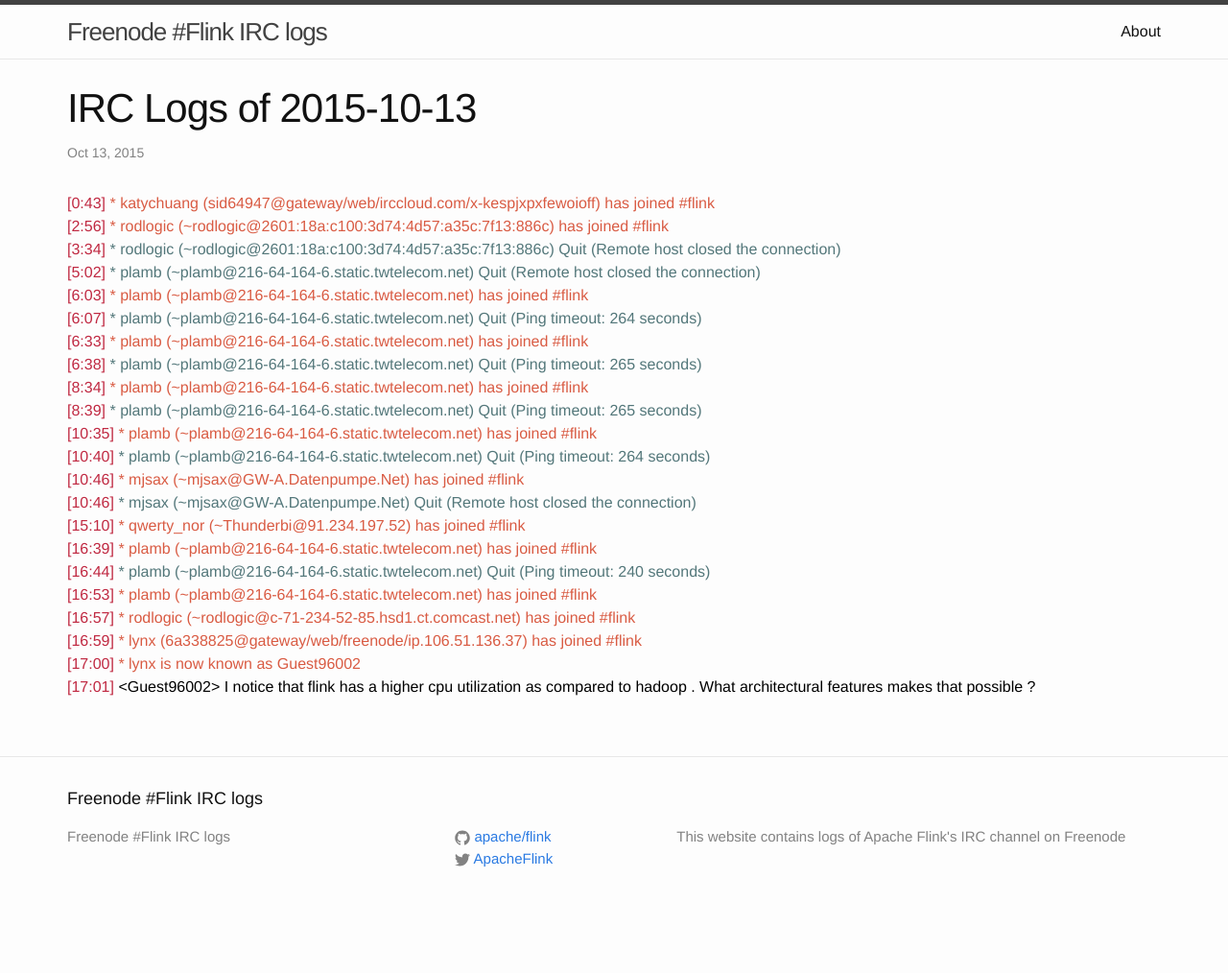
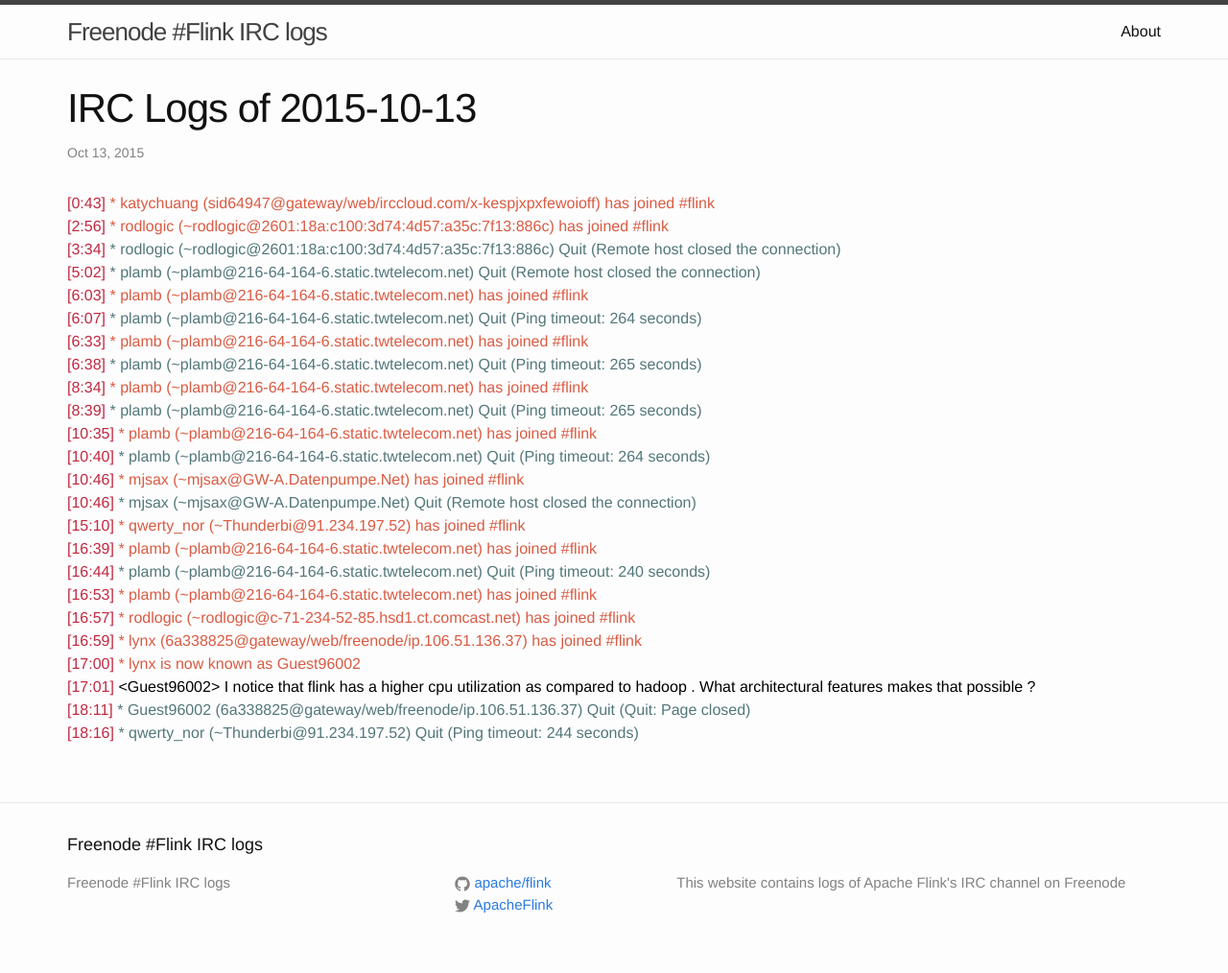
Before and after one commit to flink-irc-logs/flink-irc-logs.github.io, a Jekyll site: the page built from _posts/2015-10-13-logs.markdown, in a window 1280 px wide. Shown: the whole page at 96% size. Built offline with Jekyll 4.4.1, drawn with Linux system fonts in a browser that asks for light colours; before the commit the page ends 966 px from its top, so only the background shows below that.

Commit message:
Update of the logs on Tue Oct 13 19:26:09 CEST 2015

```diff
--- a/_posts/2015-10-13-logs.markdown
+++ b/_posts/2015-10-13-logs.markdown
@@ -26,3 +26,5 @@
 <span class="irc-date">[16:59]</span> <span class="irc-green">* lynx (6a338825@gateway/web/freenode/ip.106.51.136.37) has joined #flink</span><br />
 <span class="irc-date">[17:00]</span> <span class="irc-green">* lynx is now known as Guest96002</span><br />
 <span class="irc-date">[17:01]</span> <span class="irc-black">&lt;Guest96002&gt; I notice that flink has a higher cpu utilization as compared to hadoop . What architectural features makes that possible ?</span><br />
+<span class="irc-date">[18:11]</span> <span class="irc-navy">* Guest96002 (6a338825@gateway/web/freenode/ip.106.51.136.37) Quit (Quit: Page closed)</span><br />
+<span class="irc-date">[18:16]</span> <span class="irc-navy">* qwerty_nor (~Thunderbi@91.234.197.52) Quit (Ping timeout: 244 seconds)</span><br />
```
